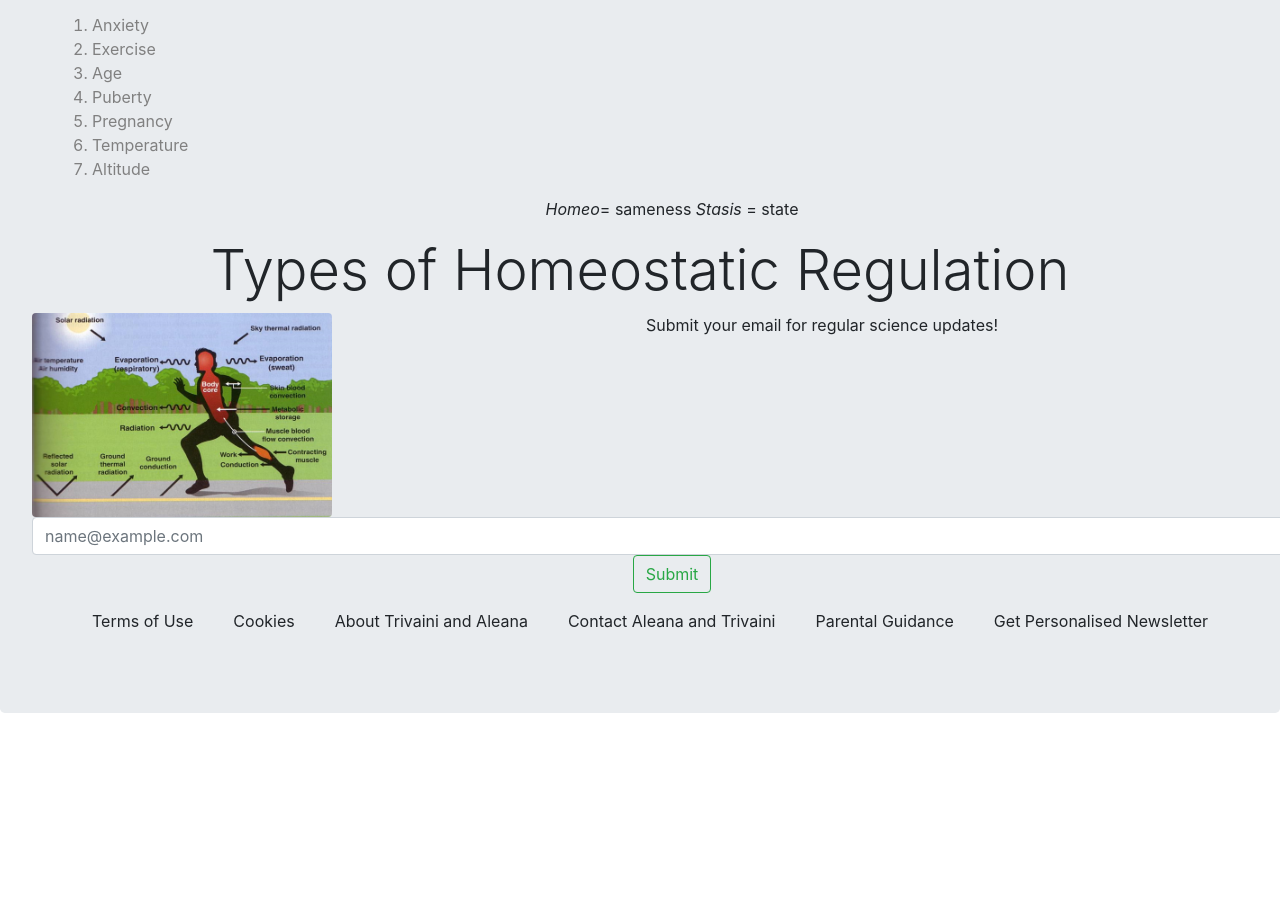
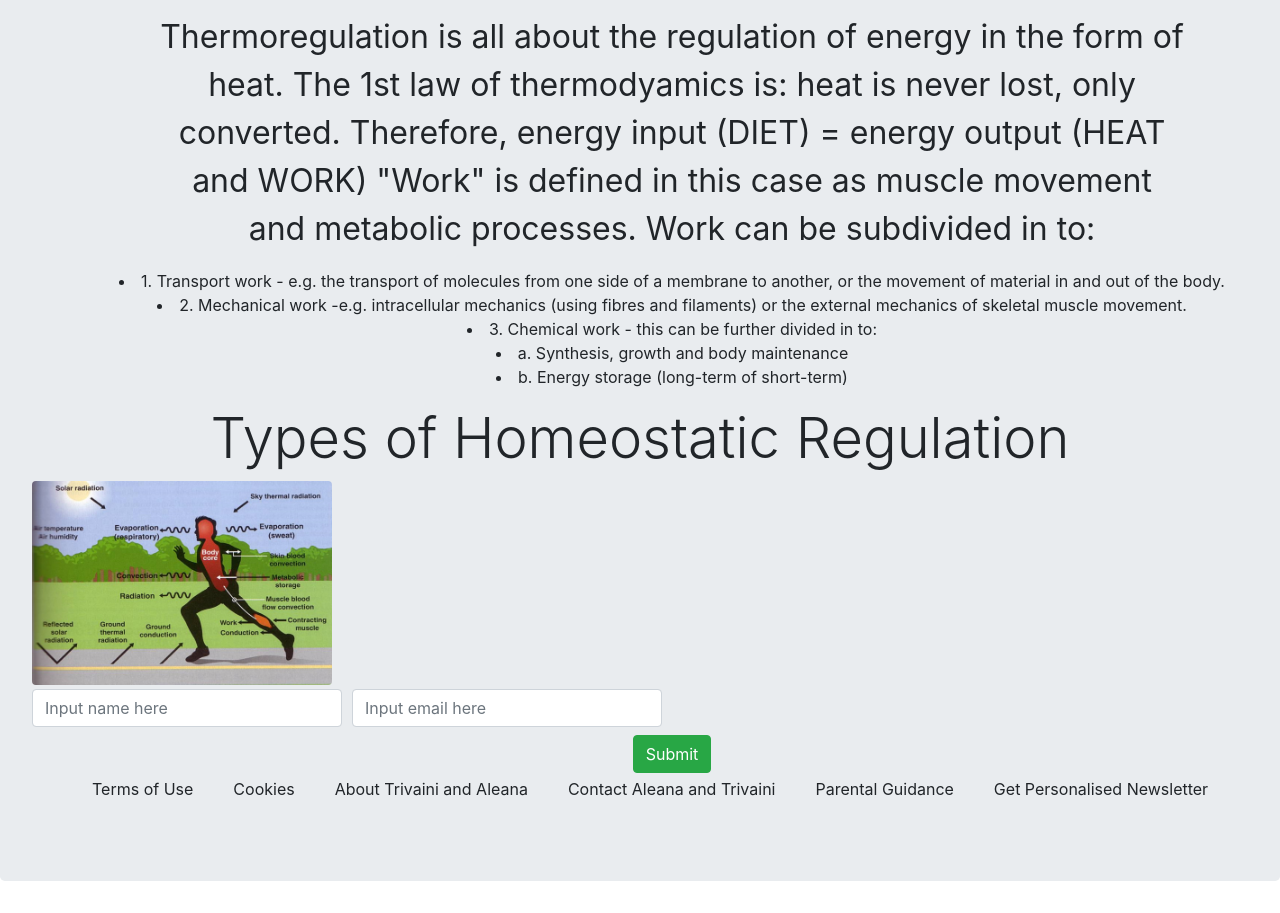
Before and after one commit to trivaini/group-project, a plain HTML site: page thermoregulation.html in a window 1280 px wide. Shown: the part 318-1231 px from the top of the page. Before the commit the page ends 1063 px from the top, so only its background shows below. Drawn offline with nearby package versions, Linux system fonts and the light colour scheme.

Commit message:
added thermoreg text

```diff
--- a/thermoregulation.html
+++ b/thermoregulation.html
@@ -21,19 +21,17 @@
 </p>
 </div>
 <div>
-<p>
-
-	<ol>
-		<li>Anxiety</li>
-		<li>Exercise</li>
-		<li>Age</li>
-		<li>Puberty</li>
-		<li>Pregnancy</li>
-		<li>Temperature</li>
-		<li>Altitude</li>
-	</ol>
-<em>Homeo</em>= sameness <em>Stasis</em> = state
-</P>
+	<p>
+		Thermoregulation is all about the regulation of energy in the form of heat. The 1st law of thermodyamics is: heat is never lost, only converted.
+		Therefore, energy input (DIET) = energy output (HEAT and WORK)
+		"Work" is defined in this case as muscle movement and metabolic processes.
+		Work can be subdivided in to:
+		<li>1. Transport work - e.g. the transport of molecules from one side of a membrane to another, or the movement of material in and out of the body.</li>
+		<li>2. Mechanical work -e.g. intracellular mechanics (using fibres and filaments) or the external mechanics of skeletal muscle movement.</li>
+		<li>3. Chemical work - this can be further divided in to:</li>
+		<li>a. Synthesis, growth and body maintenance</li>
+		<li>b. Energy storage (long-term of short-term)</li>
+	</p>
 </div>
 
 <h1 class="display-4">Types of Homeostatic Regulation</h1>
@@ -42,13 +40,21 @@
 
 <div>
 <form>
-  <div class="form-group">
-    <label for="exampleFormControlInput1">Submit your email for regular science updates!</label>
-    <input type="email" class="form-control" id="exampleFormControlInput1" placeholder="name@example.com"
-
-<div>
- <button type="button" class="btn btn-outline-success">Submit</button>
-</div>
+  <div class="form-row align-items-center">
+    <div class="col-sm-3 my-1">
+      <label class="sr-only" for="inlineFormInputName">Name</label>
+      <input type="text" class="form-control" id="inlineFormInputName" placeholder="Input name here">
+    </div>
+    <div class="col-sm-3 my-1">
+      <label class="sr-only" for="inlineFormInputGroupUsername"></label>
+        <input type="text" class="form-control" id="inlineFormInputGroupUsername" placeholder="Input email here">
+      </div>
+    </div>
+    <div class="col-auto my-1">
+      <button type="submit" class="btn btn-success">Submit</button>
+    </div>
+  </div>
+</form>
 <ul>
 	<li>Terms of Use</li>
 	<li>Cookies</li>
```
Also changed, not shown: index.html (+0 -2 lines).
